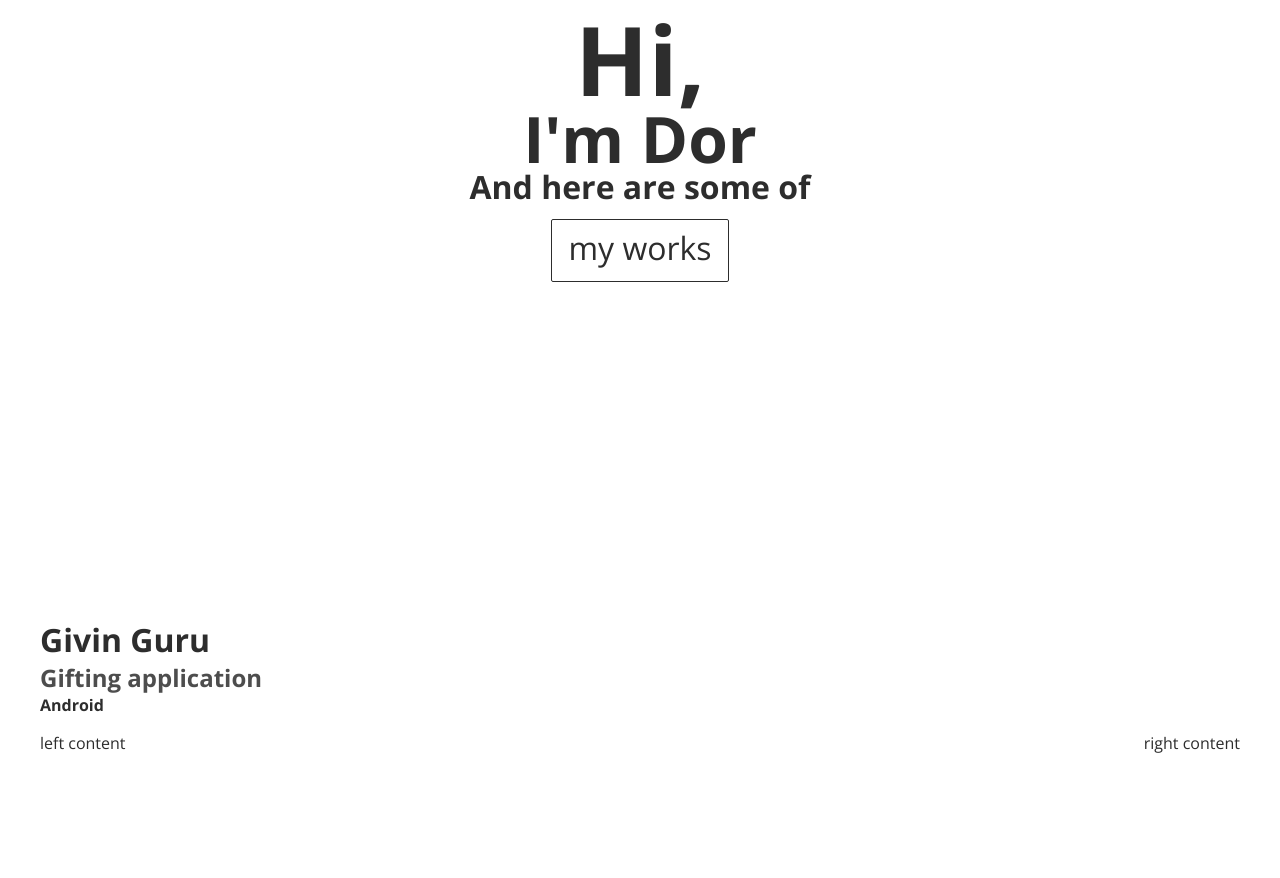
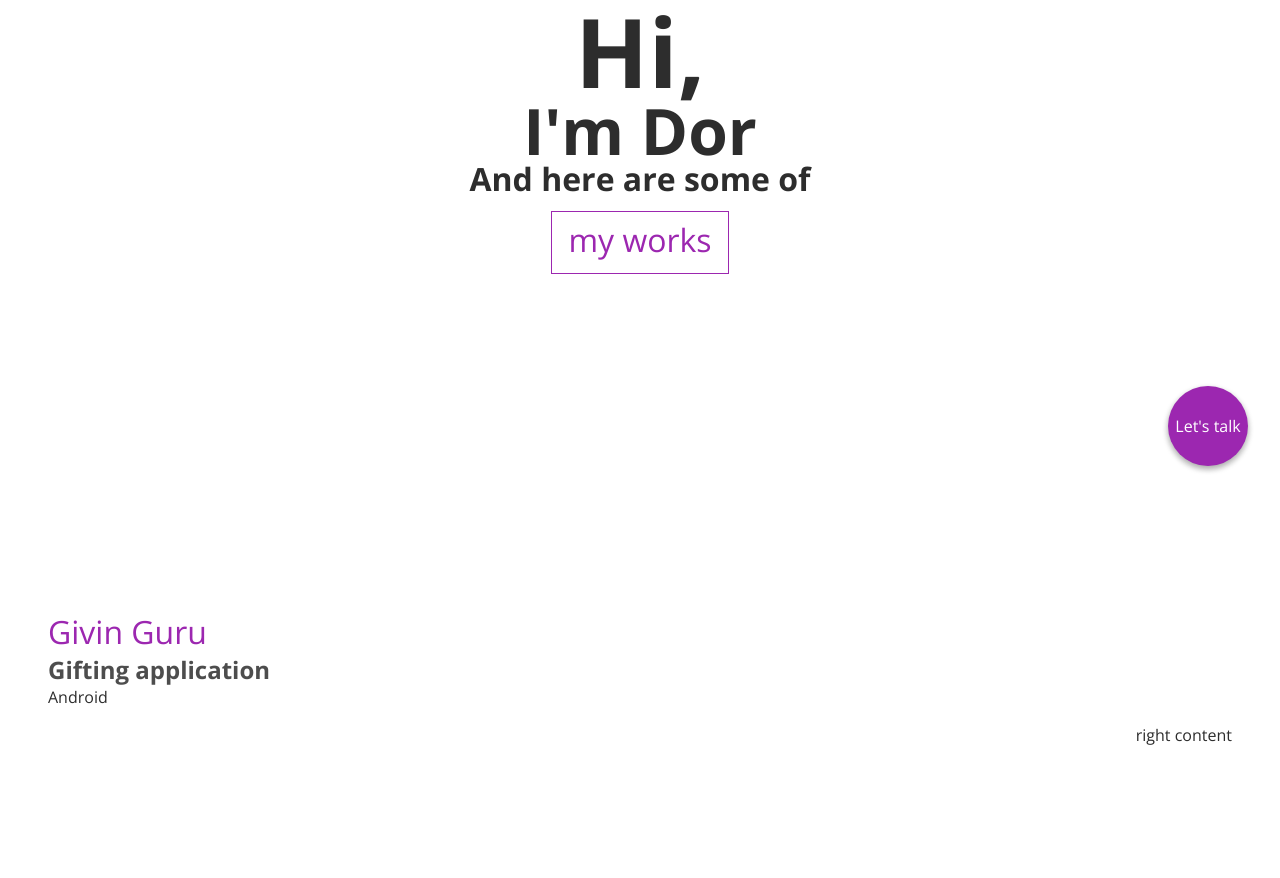
Before and after one commit to dortaldt/portfolio_git, a plain HTML site: page index.html in a window 1280 px wide. Shown: the part 302-1180 px from the top of the page. Drawn offline with nearby package versions, Linux system fonts and the light colour scheme.

Commit message:
New flying button and more pages

```diff
--- a/css/style.css
+++ b/css/style.css
@@ -2,6 +2,7 @@ body {
 	font-family: 'Open Sans', sans-serif;
 	font-size: 16px;
 	color: #2d2d2d;
+	margin: 0 1em;
 }
 
 a{
@@ -34,6 +35,8 @@ h3 {
 
 h4 {
 	font-size: 2em;
+	color:#9c27b0;
+	font-weight: 100;
 }
 
 h5 {
@@ -43,16 +46,19 @@ h5 {
 
 h6 {
 	font-size: 1em;
+	font-weight: 400;
 }
 
 .header {
 	position: fixed;
 	width: 100%;
 	height: 2em;
+	padding: 16px 0;
 	background-color: transparent;
 	display: flex;
 	flex-direction: row;
 	justify-content: space-around;
+	color: grey;
 }
 
 .page {
@@ -60,6 +66,7 @@ h6 {
 	display: flex;
 	flex-direction: column;
 	padding: 3em 2em 1em;
+	/*border:1px solid red;*/
 }
 
 .page-title {
@@ -72,6 +79,12 @@ h6 {
 	display: flex;
 	flex-direction: row;
 	justify-content: space-between;
+}
+
+.main-img {
+	width: 30%;
+	height: auto;
+	background-image: url('../assets/gg_large.png')
 }
 
 .title-holder {
@@ -88,28 +101,50 @@ h6 {
 	font-family: 'Open Sans', sans-serif;
 	display: inline-block;
 	background-color: transparent;
-	border: 1px solid #2d2d2d;
-	border-radius: 2px;
+	border: 1px solid #9c27b0;
+	/*border-radius: 2px;*/
 	padding: 6px 16px 12px;
 	margin: 16px auto;
+	color: #9c27b0;
+	transition: color 0.1s, background-color 0.1s;
 }
 
 .flat-btn:hover {
-	font-size: 2em;
-	font-weight: 100;
-	font-family: 'Open Sans', sans-serif;
-	display: inline-block;
-	background-color: transparent;
-	border: 1px solid #2d2d2d;
-	border-radius: 2px;
-	padding: 6px 16px 12px;
-	margin: 16px auto;
+	background-color: rgba(156, 39, 176, 0.12);
 }
 
-/* Mobile */
+/*=====================*/
+/*=== flying button ===*/
+/*=====================*/
+
+.flying-btn {
+	padding: auto;
+	display: flex;
+	position: fixed;
+	right: 2em;
+	bottom: 2em;
+	height: 5em;
+	width: 5em;
+	border-radius: 2.5em;
+	background-color: #9c27b0;
+	color: white;
+	justify-content: space-around;
+	box-shadow: 0 3px 6px rgba(0,0,0,0.16), 0 3px 6px rgba(0,0,0,0.23);
+}
+
+.flying-inner {
+	font-weight: 100;
+	line-height: 5em;
+
+}
+
+
+/*==============*/
+/*=== Mobile ===*/
+/*==============*/
 
 @media only screen and (max-device-width: 480px)  {
     body {
-        font-size: 40px;
+        font-size: 28px;
     }
 }
--- a/index.html
+++ b/index.html
@@ -22,10 +22,14 @@
 </head>
 
 <body>
-	<div class="header">
+<!-- 	<div class="header">
 		<span>call Header</span>
 		<span>text Header</span>
 		<span>email Header</span>
+  	</div> -->
+
+  	<div class="flying-btn">
+  		<div class="flying-inner">Let's talk</div>
   	</div>
 
 	<div class="page" id="page-1">
@@ -44,6 +48,22 @@
 			<h6>Android<h6>
 		</div>
 		<div class="page-content">
+			<div class='main-img'></div>
+			<div class="right">
+				<div>
+					<p>right content</p>
+				</div>
+			</div>
+		</div>
+	</div>
+
+	<div class="page" id="page-3">
+		<div class="page-title">
+			<h4>PlayDog</h4>
+			<h5>Interactive game for smart dogs</h5>
+			<h6>Web mobile<h6>
+		</div>
+		<div class="page-content">
 			<div class='left'>
 				<div>
 					<p>left content</p>
@@ -56,5 +76,7 @@
 			</div>
 		</div>
 	</div>
+
+
 </body>
 </html>
```
Also changed, not shown: assets/gg_large.png (added).
